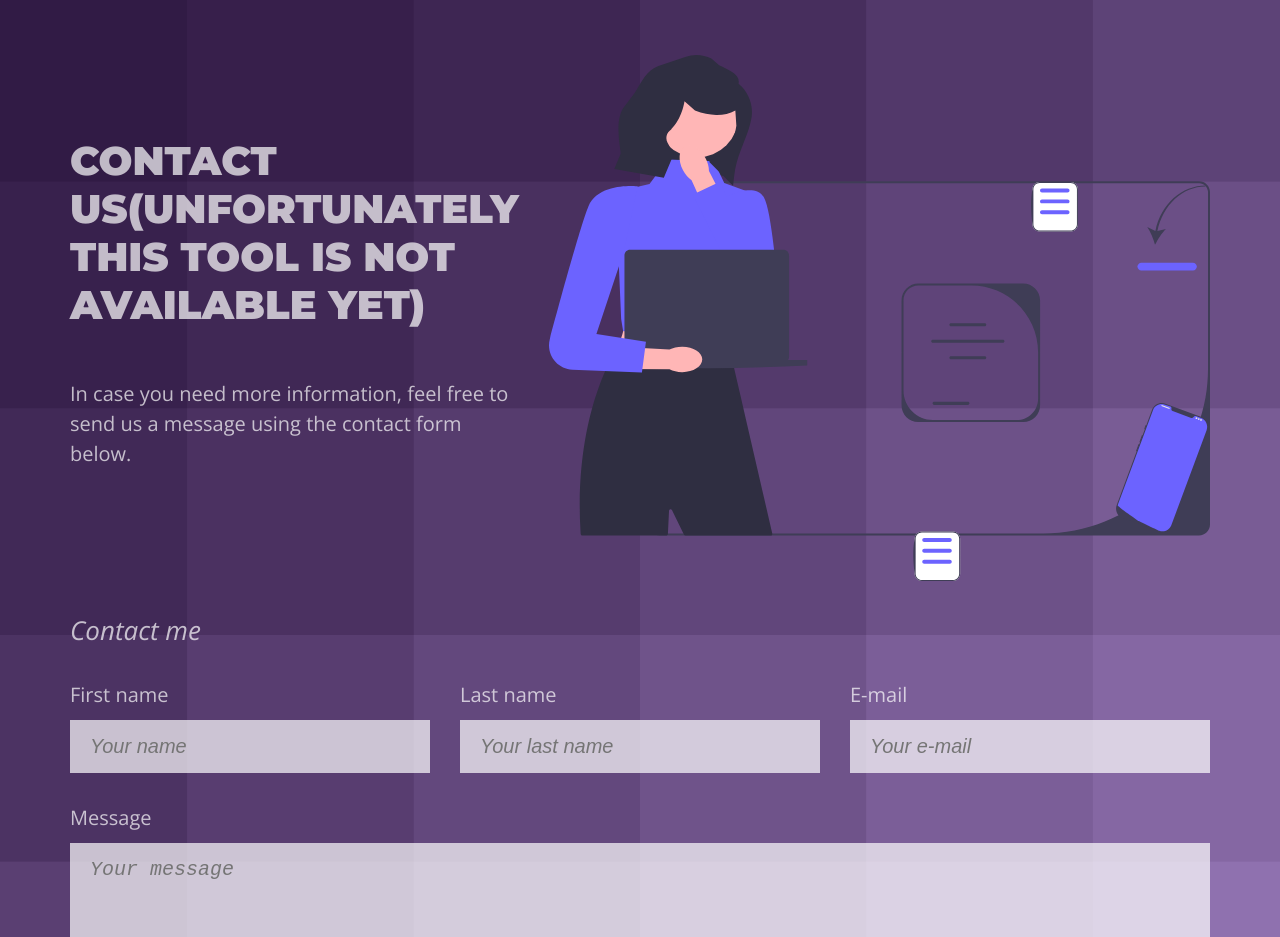
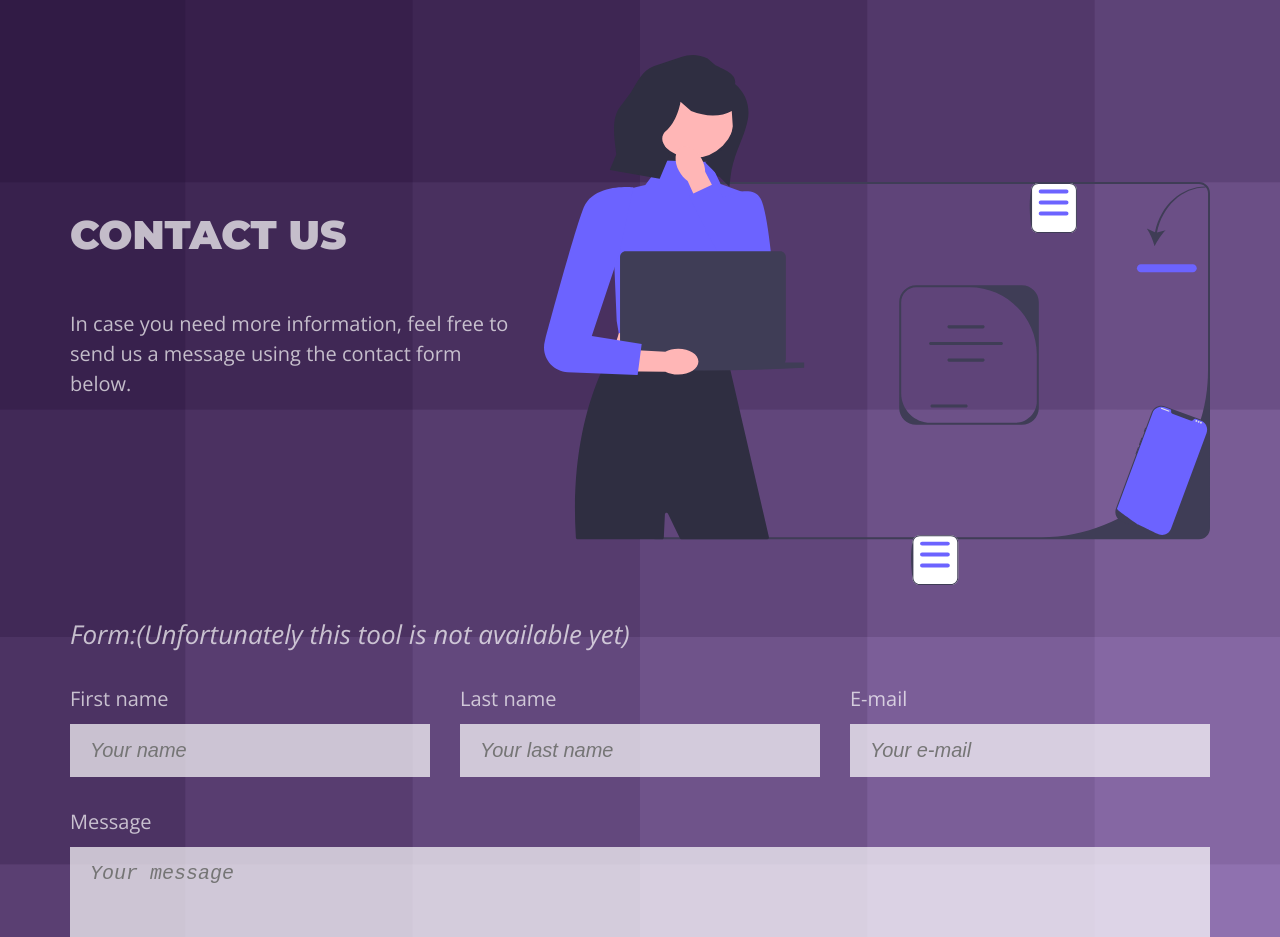
Before and after one commit to iCamilla/LandingPage, a plain HTML site: page index.html in a window 1280 px wide. Shown: the part 5460-6397 px from the top of the page. Drawn offline with nearby package versions, Linux system fonts and the light colour scheme.

Commit message:
Update index.html

```diff
--- a/index.html
+++ b/index.html
@@ -227,7 +227,7 @@
   <section id="contact" class="intro main-bg section">
     <div class="main-content intro-content">
       <div class="intro-text-content">
-        <h2>Contact Us(Unfortunately this tool is not available yet)</h2>
+        <h2>Contact Us</h2>
         <p>
           In case you need more information, feel free to send us a message using the contact form below.</p>
       </div>
@@ -236,7 +236,7 @@
       </div>
       <div class="contact-form">
         <fieldset class="form-grid">
-          <legend>Contact me</legend>
+          <legend>Form:(Unfortunately this tool is not available yet)</legend>
 
           <div class="form-group">
             <label for="first-name">First name</label>
```
